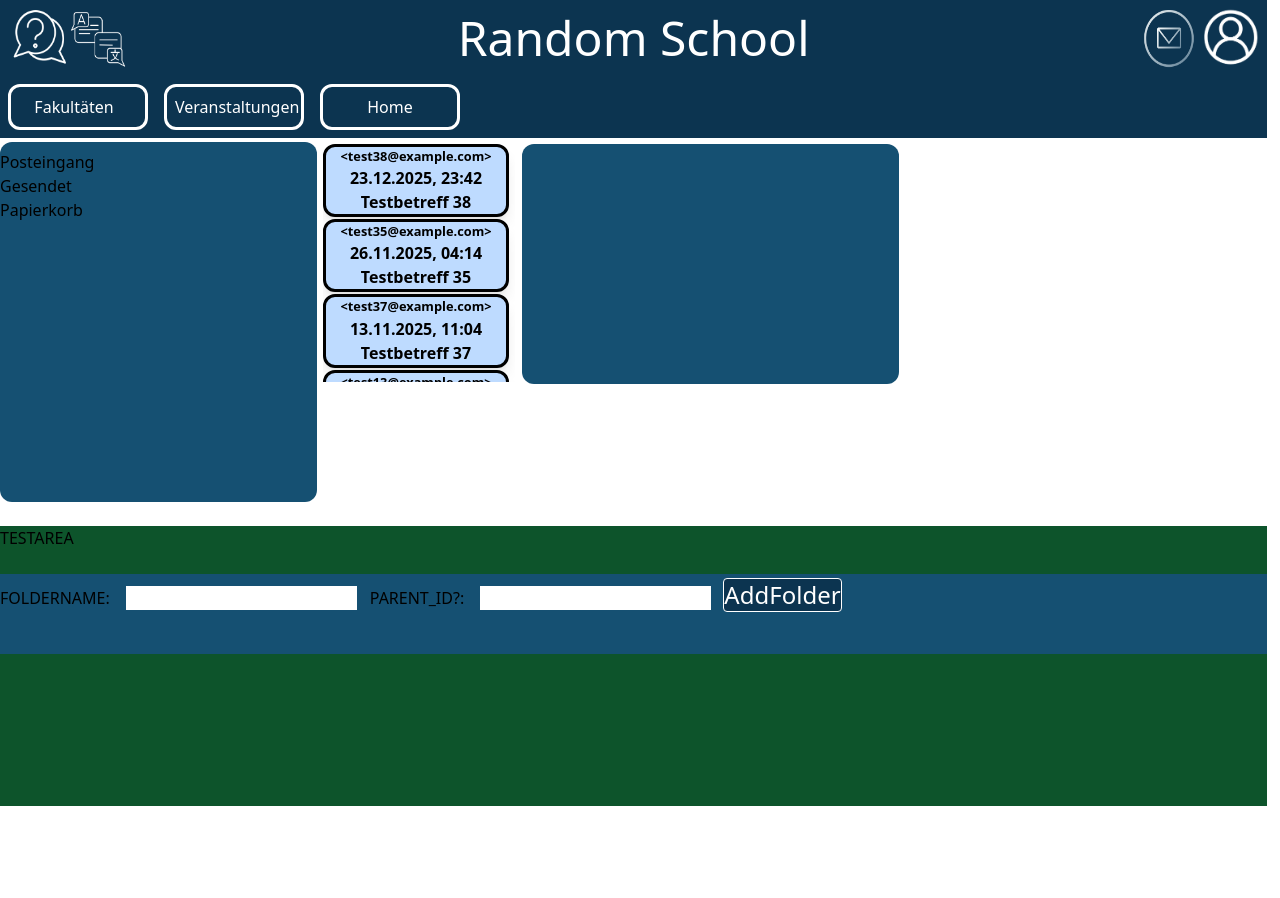
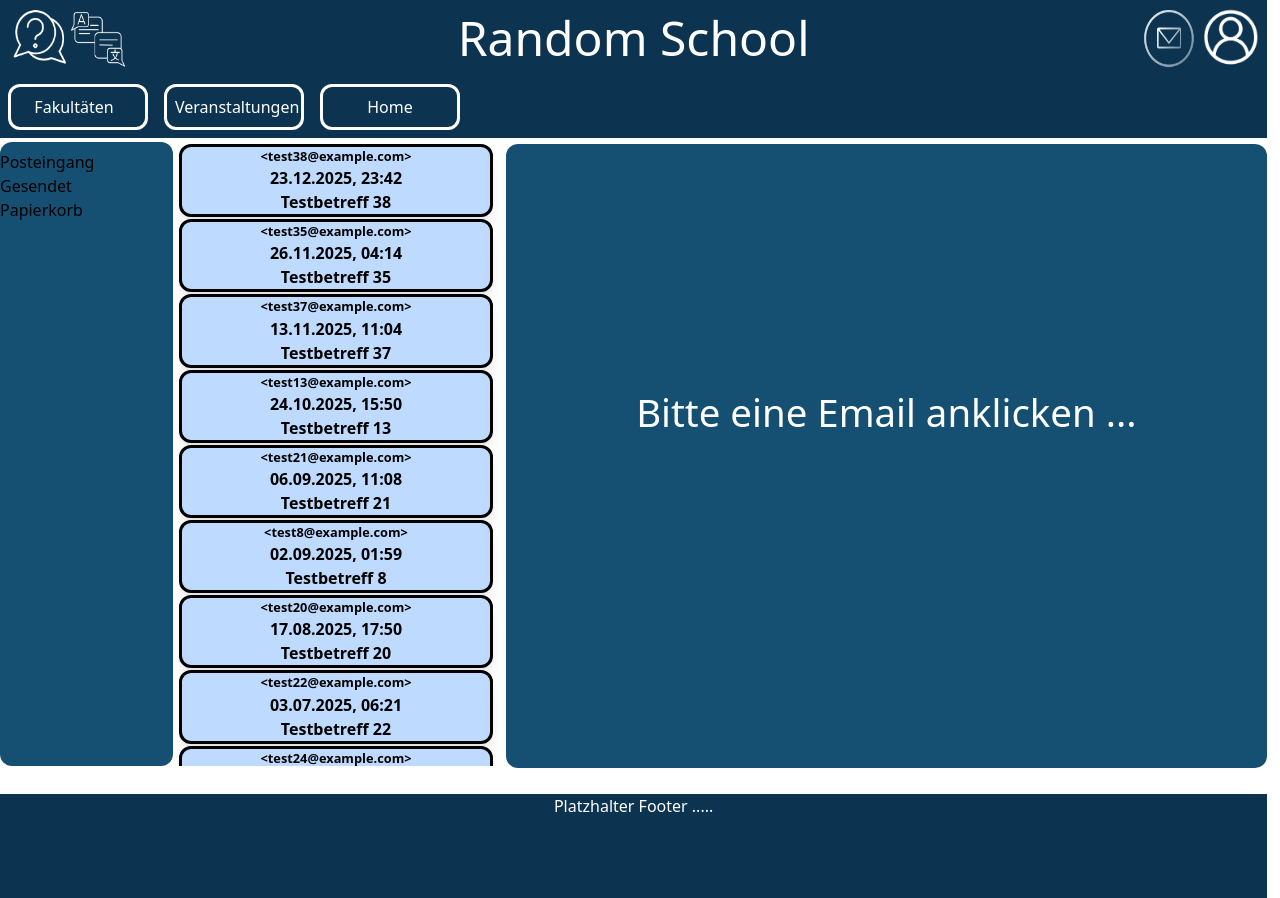
Before and after one commit to skr4ll/learning-platform, a React (Vite) app: page /postfach in a window 1280 px wide. Before the commit the page ends 806 px from the top, so only its background shows below. Built offline with nearby package versions, Linux system fonts and the light colour scheme.

Commit message:
Add folder adding on first level through context menu

```diff
--- a/src/components/ContainerEmails.jsx
+++ b/src/components/ContainerEmails.jsx
@@ -11,7 +11,7 @@ const ContainerEmails = ({folder_emails}) => {
     return (
         <div className="flex h-[30vh]">
             {/* Liste der Emails (POS: Mitte) */}
-            <div className="overflow-auto ml-[0.5vw] h-full w:-[25vw] lg:w-[15vw]">
+            <div className="h-[78vh] overflow-auto ml-[0.5vw] w:-[25vw] lg:w-[25vw]">
                 {folder_emails.map((email) => (
                     <div onClick={() => {handleClick(email)}} key={email.id}>
                         <Email {...email} />
@@ -19,7 +19,7 @@ const ContainerEmails = ({folder_emails}) => {
                 ))}
             </div>
             {/* Leseansicht der gewählten Mail (POS: Rechts) */}
-            <div className="w-[30vw] lg:w-[30vw] h-full">
+            <div className="h-[78vh] w-[30vw] lg:w-[60vw]">
                 <MailView {...selected_mail} />
             </div>
         </div>
--- a/src/components/ContainerFolders.jsx
+++ b/src/components/ContainerFolders.jsx
@@ -6,38 +6,27 @@ import ContextMenu from "./ContextMenu";
 const ContainerFolders = () => {
     // Tracken der Änderungen am folders array sowie aktueller folder und ob folder geklickt wurde
     const [folders, setFolders] = useState([
+        { id: -1, parent_id: -1, folder_name: "root", clicked: false },
         { id: 0, parent_id: -1, folder_name: "Posteingang", clicked: false },
         { id: 1, parent_id: -1, folder_name: "Gesendet", clicked: false },
         { id: 2, parent_id: -1, folder_name: "Papierkorb", clicked: false },
     ]);
-    const [curr_folder, setCurr_folder] = useState(folders[0]);
-    const [contextMenu, setContextMenu] = useState(null);
-
+    const [curr_folder, setCurr_folder] = useState(folders[1]);
+    const [context_menu, setContext_menu] = useState(null);
     const folder_emails = emails.filter(email => email.folder_id === curr_folder.id).sort((a, b) => b.datetime - a.datetime);
+    const folders_without_root = folders.filter(f => f.id !== -1);
 
     const selectFolder = (folder) => {
-
+        // ToDo styling für geklickten Ordner implementieren
         setCurr_folder(folder);
     }
 
-    const addFolder = (formData) => {
-        let parent_id = Number(formData.get("parent_id"));
-        let new_folder_name =  formData.get("folder_name");
-        !parent_id ? parent_id = -1 : parent_id;
-        const folder_to_add = new Folder(parent_id, new_folder_name);
-        console.log(folder_to_add)
-        // Momentan nur eine Unterordnerebene: alle ids > 2 sind keine Standardordner, alle ids = -1 sind auf der obersten Ebene.
-        // Haben die parents dieser Ordner selber die parent_id: -1 kann der neue Ordner angelegt werden.
-        if (parent_id === -1 || parent_id > 2 && folders[parent_id].parent_id === -1){
-            setFolders([...folders, folder_to_add]);
-            selectFolder(folder_to_add);
-        }
-
-        else{
-            alert("INVALID ACTION!");
-        }
+    const addFolder = (folder_name) => {
+        console.log(folder_name)
+        const folder_to_add = new Folder(-1, folder_name);
+        setFolders([...folders, folder_to_add]);
+        selectFolder(folder_to_add);
     }
-
 
     const getButtonClass = (folder) => {
         if (folder.clicked) {
@@ -48,28 +37,18 @@ const ContainerFolders = () => {
     };
 
     // Kontextmenü handler Funkktionen
-    const handleContext = (event, fid) => {
-        if (fid > 2) {
-            event.preventDefault();
-            setContextMenu({
+    const handleContext = (event, calling_folder) => {
+        event.preventDefault();
+        if (calling_folder.id > 1 || calling_folder.id === -1){
+            setContext_menu({
                 visible: true,
                 x: event.pageX,
                 y: event.pageY,
                 type: "folder",
-                ele_id: fid,
-                onDelete: () => handleDeleteFolder(fid),
-                onAdd: () => handleAddFolder(fid),
-            })
-        }
-        else if (fid === 2){
-            event.preventDefault();
-            setContextMenu({
-                visible: true,
-                x: event.pageX,
-                y: event.pageY,
-                type: "folder",
-                ele_id: fid,
-                onEmpty: () => handleEmptyTrashbin(fid),
+                called_by: calling_folder,
+                onDelete: () => handleDeleteFolder(calling_folder.id),
+                onAdd: (folder_name) => addFolder(folder_name),
+                handleClick: () => handleClick(),
             })
         }
     }
@@ -79,28 +58,19 @@ const ContainerFolders = () => {
         // ToDo Implementieren
     };
 
-    const handleAddFolder = (parent_id) => {
-        console.log(`Füge Ordner ${parent_id} hinzu`);
-        // ToDo Implementieren
-    };
-
     const handleClick = () => {
-        setContextMenu(null);
-    };
-
-    const handleEmptyTrashbin = (parent_id) => {
-        console.log(`Adding a subfolder to folder ${parent_id}`);
-        // ToDo Implementieren
+        setContext_menu(null);
     };
 
     // Mapping der Folder in das Container Element
     const mapFolders = () => {
-        return folders.map((folder) => {
-            let child_folders = folders.filter(cf => folder.id === cf.parent_id);
+
+        return folders_without_root.map((folder) => {
+            let child_folders = folders_without_root.filter(cf => folder.id === cf.parent_id);
             if (child_folders.length === 0) {
                 return (
                     <button onClick={() => selectFolder(folder)} key={folder.id}
-                            onContextMenu={(event) => handleContext(event, folder.id)} className={getButtonClass(folder)}
+                            onContextMenu={(event) => handleContext(event, folder)} className={getButtonClass(folder)}
                     >
                         {folder.parent_id === -1 && folder.folder_name}
                     </button>
@@ -109,7 +79,7 @@ const ContainerFolders = () => {
             else if (child_folders.length > 0 && folder.parent_id === -1) {
                 return (
                     <div key={folder.id}>
-                        <button onClick={() => selectFolder(folder)} onContextMenu={(event) => handleContext(event, folder.id)}
+                        <button onClick={() => selectFolder(folder)} onContextMenu={(event) => handleContext(event, folder)}
                                 className={getButtonClass(folder)}
                         >
                             {folder.folder_name} (Parent)
@@ -117,7 +87,7 @@ const ContainerFolders = () => {
                         <div className="ml-4">
                             {child_folders.map((child) =>(
                                 <button key={child.id} onClick={() => selectFolder(child)}
-                                        onContextMenu={(event) => handleContext(event, child.id)} className={getButtonClass(child)}
+                                        onContextMenu={(event) => handleContext(event, child)} className={getButtonClass(child)}
                                 >
                                     └ {child.folder_name}
                                 </button>
@@ -133,10 +103,11 @@ const ContainerFolders = () => {
     return (
         <>
 
-        <div className="flex h-[45vh]" onClick={handleClick}>
+        <div className="flex" onClick={handleClick}>
             {/* Die Ordnerstruktur (POS: Links) */}
-            <div className="bg-uzk-light rounded-xl pt-[1vh] overflow-auto w-[18vw] lg:w-[30vw]">
+            <div className="h-[78vh] bg-uzk-light rounded-xl pt-[1vh] overflow-auto w-[18vw] lg:w-[30vw]">
                     {mapFolders()}
+                    <div className="h-full w-full" onContextMenu={(event) => handleContext(event, folders[0])}></div>
             </div>
             {/* Der Emailcontainer (POS: Rechts): */}
             <div className="w-[81vw] lg:w-[90vw]">
@@ -149,7 +120,7 @@ const ContainerFolders = () => {
 
 
     <br></br>
-    <div className="bg-green-900 h-[35vh]">
+    {/* <div className="bg-green-900 h-[35vh]">
         <p>TESTAREA</p>
         <br></br>
         <form className="bg-uzk-light h-[10vh]" action={addFolder}>
@@ -159,8 +130,8 @@ const ContainerFolders = () => {
             <input className="ml-3 bg-white" name="parent_id" />
             <button className="ml-3 mt-1 border-1 rounded bg-uzk-dark text-white text-2xl hover:bg-green-700" type="submit">AddFolder</button>
         </form>
-    </div>
-    <div>{contextMenu?.visible && <ContextMenu {...contextMenu} />}</div>
+    </div> */}
+    <div>{context_menu?.visible && <ContextMenu {...context_menu}/>}</div>
     </>
     );
   };
--- a/src/pages/Postfach.jsx
+++ b/src/pages/Postfach.jsx
@@ -7,7 +7,7 @@ const Postfach = () => {
 		<>
 			<div className="h-auto w-[99vw]"><Header /></div>
 			<div className="mt-[0.5vh] w-[99vw]"><ContainerFolders /></div>
-			{/* <div className="h-auto mt-[0.5vh] w-[99vw]"><Footer /></div> */}
+			<div className="h-auto mt-[0.5vh] w-[99vw]"><Footer /></div>
 		</>
   );
 };
```
Also changed, not shown: src/components/ContextMenu.jsx (+56 -5 lines).
